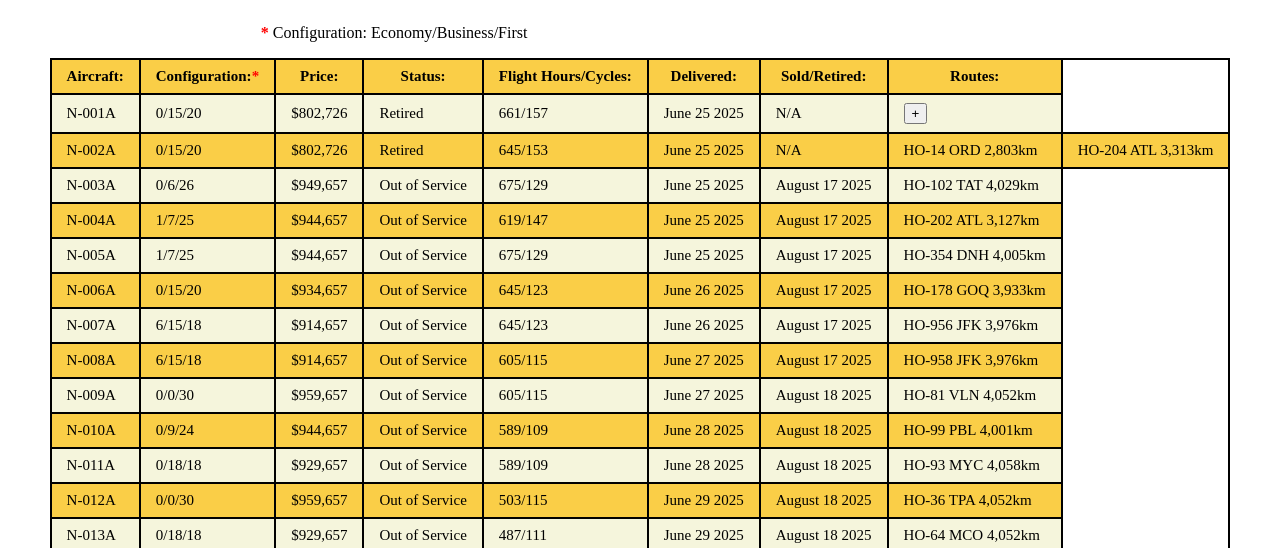
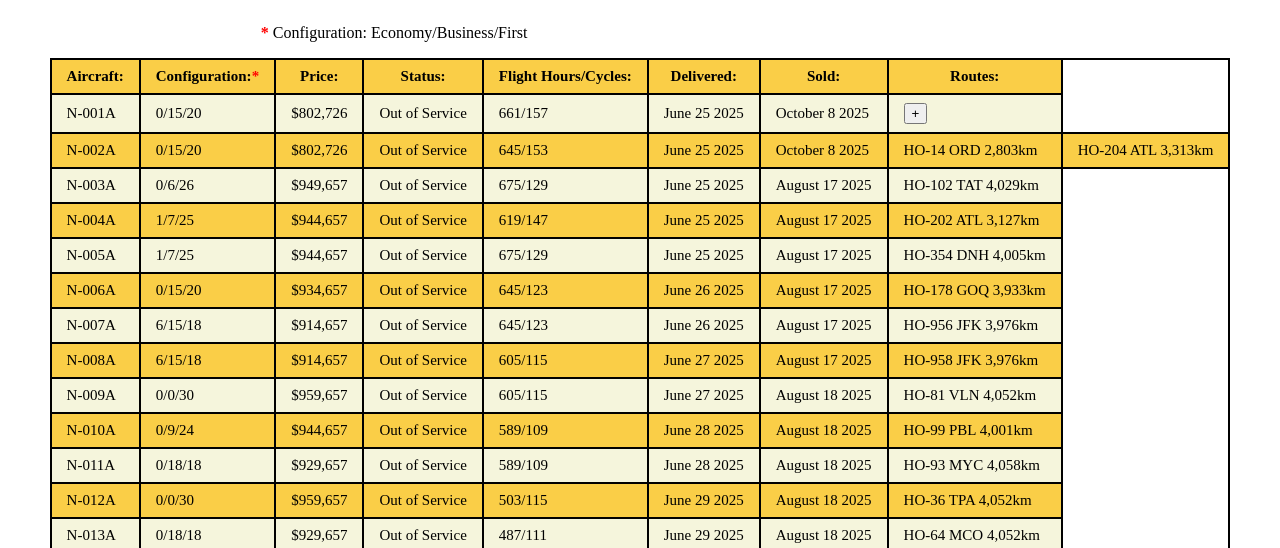
Before and after one commit to Sebbae1/horizon-pacific-air, a plain HTML site: page horizon-pacific-air-website/data-dc-9-10.html in a window 1280 px wide. Shown: the part 252-800 px from the top of the page. Drawn offline with Linux system fonts and the light colour scheme.

```diff
--- a/horizon-pacific-air-website/data-dc-9-10.html
+++ b/horizon-pacific-air-website/data-dc-9-10.html
@@ -38,7 +38,7 @@
                         <th>Status:</th>
                         <th>Flight Hours/Cycles:</th>
                         <th>Delivered:</th>
-                        <th>Sold/Retired:</th>
+                        <th>Sold:</th>
                         <th>Routes:</th>
                     </tr>
                     <!--N-001A-->
@@ -46,10 +46,10 @@
                         <td>N-001A</td>
                         <td>0/15/20</td>
                         <td>$802,726</td>
-                        <td>Retired</td>
+                        <td>Out of Service</td>
                         <td>661/157</td>
                         <td>June 25 2025</td>
-                        <td>N/A</td>
+                        <td>October 8 2025</td>
                         <td><button class="dropdown">+</button></td>
                     </tr>
                     <!--N-002A-->
@@ -57,10 +57,10 @@
                         <td>N-002A</td>
                         <td>0/15/20</td>
                         <td>$802,726</td>
-                        <td>Retired</td>
+                        <td>Out of Service</td>
                         <td>645/153</td>
                         <td>June 25 2025</td>
-                        <td>N/A</td>
+                        <td>October 8 2025</td>
                         <td>HO-14 ORD 2,803km</td>
                         <td>HO-204 ATL 3,313km</td>
                     </tr>
```
